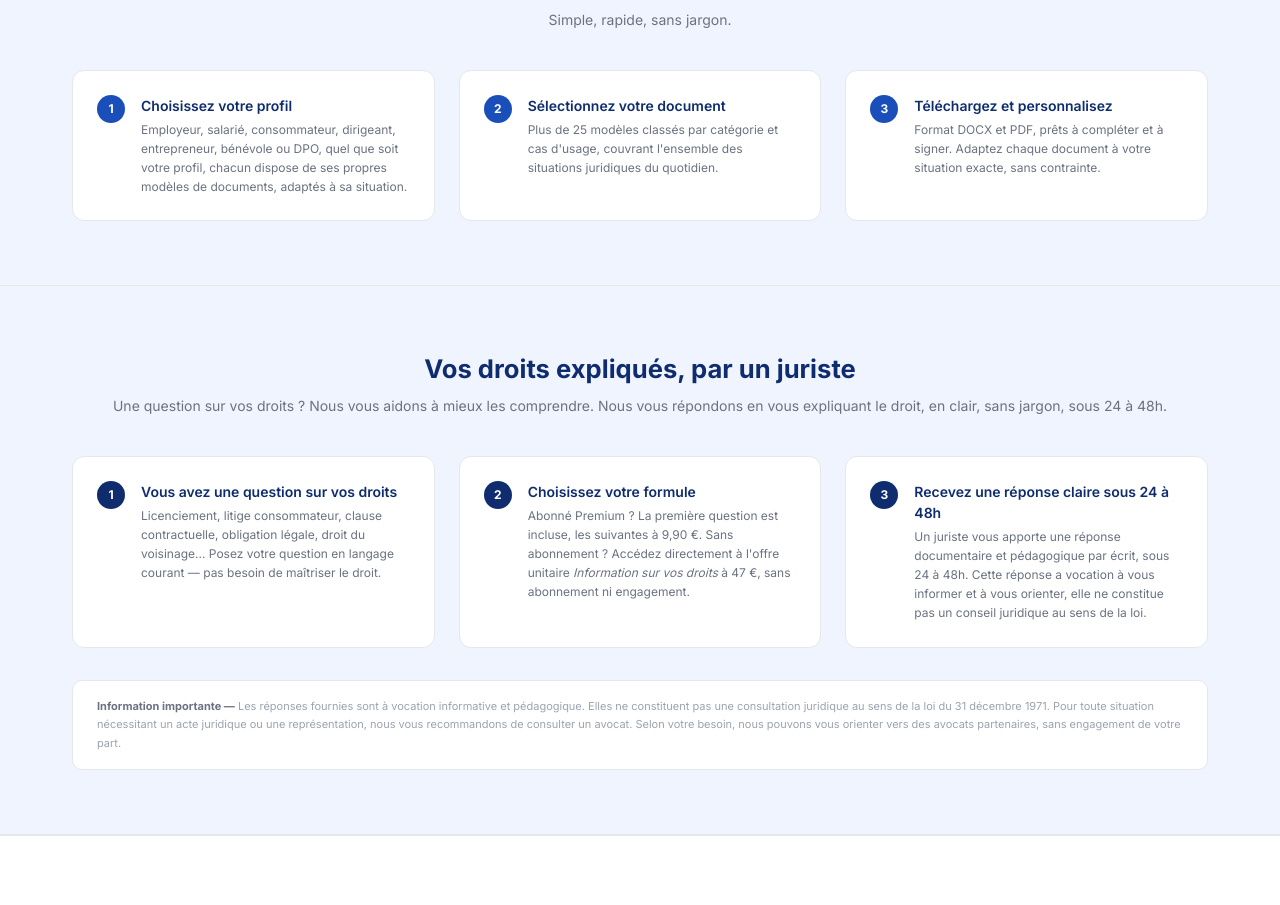
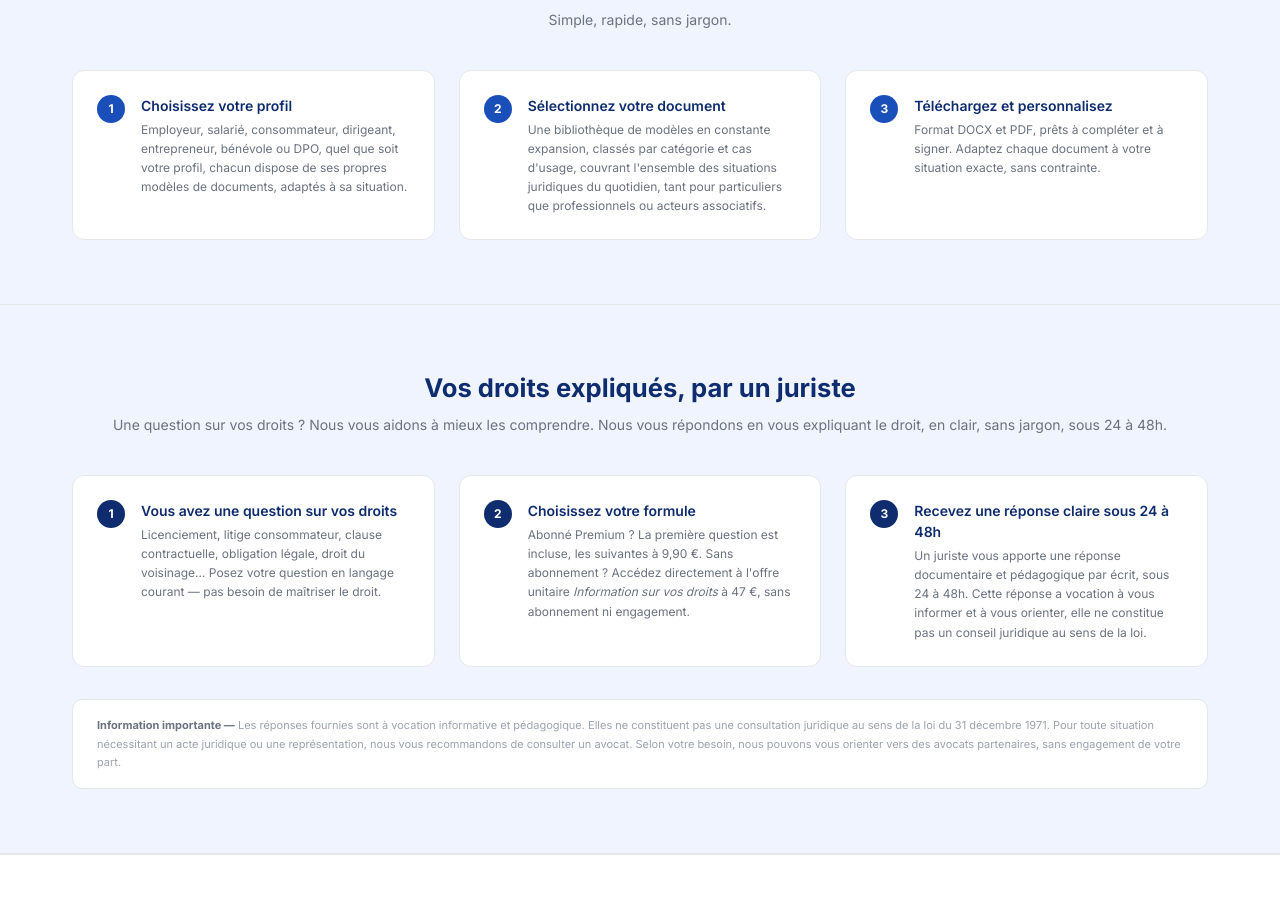
Before and after one commit to SYPA-ASSO/docutheque, a React (Vite) app: page / in a window 1280 px wide. Shown: the part 2108-3013 px from the top of the page. Built offline with nearby package versions, Linux system fonts and the light colour scheme.

Commit message:
HowItWorks DOCX valorise

```diff
--- a/src/components/HowItWorks.tsx
+++ b/src/components/HowItWorks.tsx
@@ -20,7 +20,7 @@ export default function HowItWorks() {
               <div style={{width: '28px', height: '28px', background: '#1a4fba', borderRadius: '50%', display: 'flex', alignItems: 'center', justifyContent: 'center', color: 'white', fontSize: '12px', fontWeight: '700', flexShrink: 0}}>2</div>
               <div>
                 <h3 style={{fontWeight: '600', color: '#0f2d6e', fontSize: '0.875rem'}}>Sélectionnez votre document</h3>
-                <p style={{color: '#6b7280', fontSize: '0.75rem', marginTop: '4px', lineHeight: '1.6'}}>Plus de 25 modèles classés par catégorie et cas d'usage, couvrant l'ensemble des situations juridiques du quotidien.</p>
+                <p style={{color: '#6b7280', fontSize: '0.75rem', marginTop: '4px', lineHeight: '1.6'}}>Une bibliothèque de modèles en constante expansion, classés par catégorie et cas d'usage, couvrant l'ensemble des situations juridiques du quotidien, tant pour particuliers que professionnels ou acteurs associatifs.</p>
               </div>
             </div>
             <div style={{background: 'white', border: '1px solid #e5e7eb', borderRadius: '12px', padding: '1.5rem', display: 'flex', gap: '1rem', alignItems: 'flex-start'}}>
```
